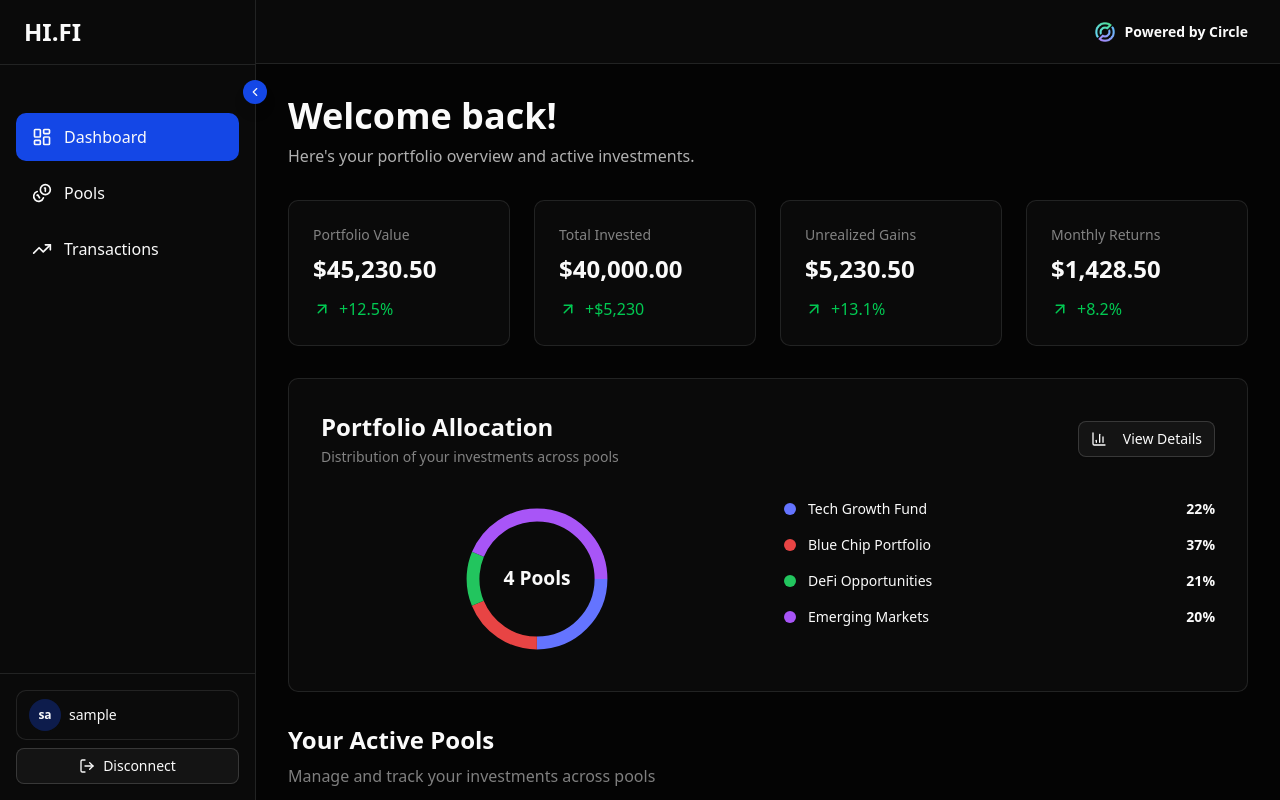
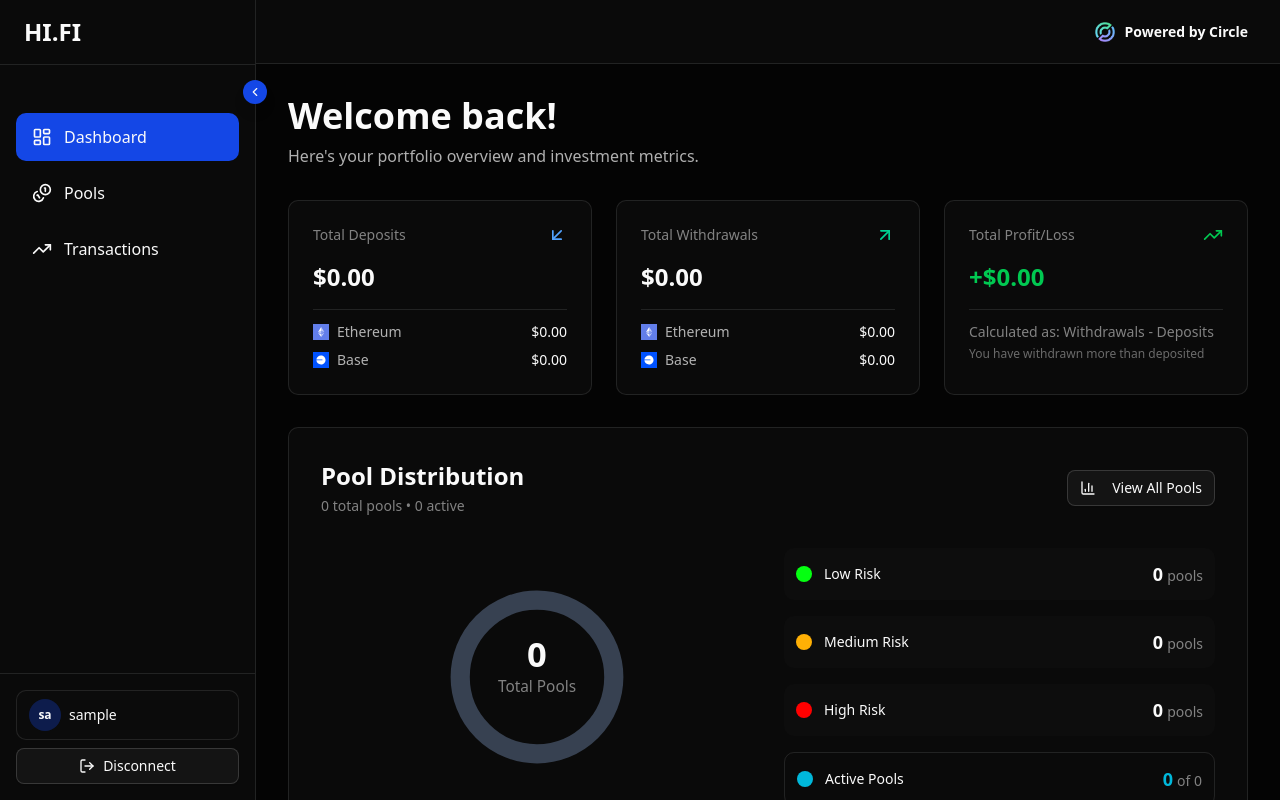
Before and after one commit to Craig-Rosario/HI.FI, a Next.js app in the folder hifi/: page /user/dashboard in a window 1280 px wide. Built offline with nearby package versions, Linux system fonts and the light colour scheme; sample sign-in values are in the browser's storage.

Commit message:
Dashboard Changes

```diff
--- a/hifi/app/user/dashboard/page.tsx
+++ b/hifi/app/user/dashboard/page.tsx
@@ -1,245 +1,411 @@
 'use client'
 
-import { TrendingUp, ArrowUpRight, ArrowDownLeft, BarChart3 } from 'lucide-react'
+import { useState, useEffect, useCallback } from 'react'
+import { TrendingUp, TrendingDown, ArrowUpRight, ArrowDownLeft, BarChart3, Loader2 } from 'lucide-react'
 import { Button } from '@/components/ui/button'
+import { useAuth } from '@/contexts/AuthContext'
+import Image from 'next/image'
 
-const metrics = [
-  {
-    label: 'Portfolio Value',
-    value: '$45,230.50',
-    change: '+12.5%',
-    trend: 'up',
-  },
-  {
-    label: 'Total Invested',
-    value: '$40,000.00',
-    change: '+$5,230',
-    trend: 'up',
-  },
-  {
-    label: 'Unrealized Gains',
-    value: '$5,230.50',
-    change: '+13.1%',
-    trend: 'up',
-  },
-  {
-    label: 'Monthly Returns',
-    value: '$1,428.50',
-    change: '+8.2%',
-    trend: 'up',
-  },
-]
+interface Transaction {
+  _id: string
+  type: 'deposit' | 'withdrawal'
+  chain: 'ETH' | 'BASE'
+  amount: string
+  status: string
+}
 
-const activePools = [
-  {
-    id: 1,
-    name: 'Tech Growth Fund',
-    strategy: 'Technology sector focus',
-    invested: '$10,000.00',
-    value: '$11,250.00',
-    return: '+12.5%',
-    apy: '28%',
-    members: 342,
-  },
-  {
-    id: 2,
-    name: 'Blue Chip Portfolio',
-    strategy: 'Large-cap stable',
-    invested: '$15,000.00',
-    value: '$16,875.00',
-    return: '+12.5%',
-    apy: '18%',
-    members: 1205,
-  },
-  {
-    id: 3,
-    name: 'DeFi Opportunities',
-    strategy: 'DeFi protocol exposure',
-    invested: '$8,500.00',
-    value: '$9,587.50',
-    return: '+12.8%',
-    apy: '45%',
-    members: 567,
-  },
-  {
-    id: 4,
-    name: 'Emerging Markets',
-    strategy: 'Growth-focused strategy',
-    invested: '$6,500.00',
-    value: '$7,517.50',
-    return: '+15.7%',
-    apy: '32%',
-    members: 234,
-  },
-]
+interface Pool {
+  _id: string
+  name: string
+  riskLevel: 'low' | 'medium' | 'high'
+  state: string
+  tvl: string
+  apy: string
+}
+
+interface DashboardData {
+  totalDeposits: number
+  totalWithdrawals: number
+  depositsByChain: { ETH: number; BASE: number }
+  withdrawalsByChain: { ETH: number; BASE: number }
+  profitLoss: number
+  totalPools: number
+  activePools: number
+  poolsByRisk: { low: number; medium: number; high: number }
+  pools: Pool[]
+}
 
 export default function DashboardPage() {
+  const { user } = useAuth()
+  const [data, setData] = useState<DashboardData | null>(null)
+  const [isLoading, setIsLoading] = useState(true)
+
+  const fetchDashboardData = useCallback(async () => {
+    if (!user?.walletAddress) {
+      setIsLoading(false)
+      return
+    }
+
+    try {
+      // Fetch transactions and pools in parallel
+      const [txResponse, poolsResponse] = await Promise.all([
+        fetch(`/api/transactions?userAddress=${user.walletAddress}&page=1&type=all`),
+        fetch('/api/pools'),
+      ])
+
+      // Also fetch all transactions (without pagination limit) for accurate totals
+      const allTxResponse = await fetch(`/api/transactions?userAddress=${user.walletAddress}&page=1&type=all`)
+
+      const txData = await allTxResponse.json()
+      const poolsData = await poolsResponse.json()
+
+      // Calculate transaction metrics
+      let totalDeposits = 0
+      let totalWithdrawals = 0
+      const depositsByChain = { ETH: 0, BASE: 0 }
+      const withdrawalsByChain = { ETH: 0, BASE: 0 }
+
+      const transactions: Transaction[] = txData.transactions || []
+
+      // Fetch all pages if there are more
+      let currentPage = 1
+      let allTransactions = [...transactions]
+
+      if (txData.pagination?.totalPages > 1) {
+        for (let page = 2; page <= txData.pagination.totalPages; page++) {
+          const pageResponse = await fetch(
+            `/api/transactions?userAddress=${user.walletAddress}&page=${page}&type=all`
+          )
+          const pageData = await pageResponse.json()
+          allTransactions = [...allTransactions, ...(pageData.transactions || [])]
+        }
+      }
+
+      allTransactions.forEach((tx: Transaction) => {
+        const amount = parseFloat(tx.amount) || 0
+        if (tx.type === 'deposit') {
+          totalDeposits += amount
+          if (tx.chain === 'ETH') depositsByChain.ETH += amount
+          else if (tx.chain === 'BASE') depositsByChain.BASE += amount
+        } else if (tx.type === 'withdrawal') {
+          totalWithdrawals += amount
+          if (tx.chain === 'ETH') withdrawalsByChain.ETH += amount
+          else if (tx.chain === 'BASE') withdrawalsByChain.BASE += amount
+        }
+      })
+
+      // Calculate pool metrics
+      const pools: Pool[] = poolsData.success ? poolsData.data : []
+      const poolsByRisk = { low: 0, medium: 0, high: 0 }
+      let activePools = 0
+
+      pools.forEach((pool: Pool) => {
+        if (pool.riskLevel === 'low') poolsByRisk.low++
+        else if (pool.riskLevel === 'medium') poolsByRisk.medium++
+        else if (pool.riskLevel === 'high') poolsByRisk.high++
+
+        if (pool.state === 'COLLECTING' || pool.state === 'DEPLOYED' || pool.state === 'ACTIVE') {
+          activePools++
+        }
+      })
+
+      setData({
+        totalDeposits,
+        totalWithdrawals,
+        depositsByChain,
+        withdrawalsByChain,
+        profitLoss: totalWithdrawals - totalDeposits,
+        totalPools: pools.length,
+        activePools,
+        poolsByRisk,
+        pools,
+      })
+    } catch (error) {
+      console.error('Error fetching dashboard data:', error)
+    } finally {
+      setIsLoading(false)
+    }
+  }, [user?.walletAddress])
+
+  useEffect(() => {
+    fetchDashboardData()
+  }, [fetchDashboardData])
+
+  const formatCurrency = (value: number) => {
+    return value.toLocaleString('en-US', {
+      minimumFractionDigits: 2,
+      maximumFractionDigits: 2,
+    })
+  }
+
+  // Calculate donut chart segments
+  const getDonutSegments = () => {
+    if (!data) return []
+
+    const total = data.poolsByRisk.low + data.poolsByRisk.medium + data.poolsByRisk.high
+    if (total === 0) return []
+
+    const circumference = 2 * Math.PI * 40 // r=40
+    const segments = []
+    let offset = 0
+
+    if (data.poolsByRisk.low > 0) {
+      const length = (data.poolsByRisk.low / total) * circumference
+      segments.push({ color: '#05FF11', length, offset, label: 'Low Risk', count: data.poolsByRisk.low })
+      offset -= length
+    }
+    if (data.poolsByRisk.medium > 0) {
+      const length = (data.poolsByRisk.medium / total) * circumference
+      segments.push({ color: '#FFB005', length, offset, label: 'Medium Risk', count: data.poolsByRisk.medium })
+      offset -= length
+    }
+    if (data.poolsByRisk.high > 0) {
+      const length = (data.poolsByRisk.high / total) * circumference
+      segments.push({ color: '#FF0000', length, offset, label: 'High Risk', count: data.poolsByRisk.high })
+      offset -= length
+    }
+
+    return segments
+  }
+
+  if (isLoading) {
+    return (
+      <div className="p-6 md:p-8 flex items-center justify-center min-h-[60vh]">
+        <div className="flex items-center gap-3">
+          <Loader2 className="h-6 w-6 animate-spin" />
+          <span>Loading dashboard...</span>
+        </div>
+      </div>
+    )
+  }
+
+  const segments = getDonutSegments()
+
   return (
     <div className="p-6 md:p-8 space-y-8">
       {/* Welcome Section */}
       <div>
         <h1 className="text-4xl font-bold mb-2">Welcome back!</h1>
         <p className="text-foreground/70">
-          Here's your portfolio overview and active investments.
+          Here&apos;s your portfolio overview and investment metrics.
         </p>
       </div>
 
       {/* Metrics Grid */}
-      <div className="grid md:grid-cols-4 gap-6">
-        {metrics.map((metric, idx) => (
-          <div
-            key={idx}
-            className="bg-card border border-border rounded-lg p-6"
-          >
-            <p className="text-sm text-foreground/50 mb-2">{metric.label}</p>
-            <h3 className="text-2xl font-bold mb-3">{metric.value}</h3>
-            <div className="flex items-center gap-2">
-              {metric.trend === 'up' ? (
-                <ArrowUpRight size={18} className="text-green-500" />
-              ) : (
-                <ArrowDownLeft size={18} className="text-destructive" />
-              )}
-              <span className={metric.trend === 'up' ? 'text-green-500' : 'text-destructive'}>
-                {metric.change}
-              </span>
+      <div className="grid md:grid-cols-3 gap-6">
+        {/* Total Deposits */}
+        <div className="bg-card border border-border rounded-lg p-6">
+          <div className="flex items-center justify-between mb-4">
+            <p className="text-sm text-foreground/50">Total Deposits</p>
+            <ArrowDownLeft size={20} className="text-blue-400" />
+          </div>
+          <h3 className="text-2xl font-bold mb-4">
+            ${formatCurrency(data?.totalDeposits || 0)}
+          </h3>
+          <div className="space-y-2 pt-3 border-t border-border">
+            <div className="flex items-center justify-between text-sm">
+              <div className="flex items-center gap-2">
+                <Image src="/images/eth.svg" alt="ETH" width={16} height={16} />
+                <span className="text-foreground/70">Ethereum</span>
+              </div>
+              <span className="font-medium">${formatCurrency(data?.depositsByChain.ETH || 0)}</span>
+            </div>
+            <div className="flex items-center justify-between text-sm">
+              <div className="flex items-center gap-2">
+                <Image src="/images/base.svg" alt="BASE" width={16} height={16} />
+                <span className="text-foreground/70">Base</span>
+              </div>
+              <span className="font-medium">${formatCurrency(data?.depositsByChain.BASE || 0)}</span>
             </div>
           </div>
-        ))}
+        </div>
+
+        {/* Total Withdrawals */}
+        <div className="bg-card border border-border rounded-lg p-6">
+          <div className="flex items-center justify-between mb-4">
+            <p className="text-sm text-foreground/50">Total Withdrawals</p>
+            <ArrowUpRight size={20} className="text-emerald-400" />
+          </div>
+          <h3 className="text-2xl font-bold mb-4">
+            ${formatCurrency(data?.totalWithdrawals || 0)}
+          </h3>
+          <div className="space-y-2 pt-3 border-t border-border">
+            <div className="flex items-center justify-between text-sm">
+              <div className="flex items-center gap-2">
+                <Image src="/images/eth.svg" alt="ETH" width={16} height={16} />
+                <span className="text-foreground/70">Ethereum</span>
+              </div>
+              <span className="font-medium">${formatCurrency(data?.withdrawalsByChain.ETH || 0)}</span>
+            </div>
+            <div className="flex items-center justify-between text-sm">
+              <div className="flex items-center gap-2">
+                <Image src="/images/base.svg" alt="BASE" width={16} height={16} />
+                <span className="text-foreground/70">Base</span>
+              </div>
+              <span className="font-medium">${formatCurrency(data?.withdrawalsByChain.BASE || 0)}</span>
+            </div>
+          </div>
+        </div>
+
+        {/* Profit/Loss */}
+        <div className="bg-card border border-border rounded-lg p-6">
+          <div className="flex items-center justify-between mb-4">
+            <p className="text-sm text-foreground/50">Total Profit/Loss</p>
+            {(data?.profitLoss || 0) >= 0 ? (
+              <TrendingUp size={20} className="text-green-500" />
+            ) : (
+              <TrendingDown size={20} className="text-destructive" />
+            )}
+          </div>
+          <h3
+            className={`text-2xl font-bold mb-4 ${
+              (data?.profitLoss || 0) >= 0 ? 'text-green-500' : 'text-destructive'
+            }`}
+          >
+            {(data?.profitLoss || 0) >= 0 ? '+' : '-'}${formatCurrency(Math.abs(data?.profitLoss || 0))}
+          </h3>
+          <div className="pt-3 border-t border-border">
+            <p className="text-sm text-foreground/50">
+              Calculated as: Withdrawals - Deposits
+            </p>
+            <p className="text-xs text-foreground/40 mt-1">
+              {(data?.profitLoss || 0) >= 0
+                ? 'You have withdrawn more than deposited'
+                : 'Your funds are currently invested in pools'}
+            </p>
+          </div>
+        </div>
       </div>
 
-      {/* Portfolio Chart Section */}
+      {/* Pool Stats Section */}
       <div className="bg-card border border-border rounded-lg p-4 md:p-8">
         <div className="flex flex-col sm:flex-row sm:items-center justify-between mb-8 gap-4">
           <div>
-            <h2 className="text-2xl font-bold">Portfolio Allocation</h2>
+            <h2 className="text-2xl font-bold">Pool Distribution</h2>
             <p className="text-foreground/50 text-sm mt-1">
-              Distribution of your investments across pools
+              {data?.totalPools || 0} total pools • {data?.activePools || 0} active
             </p>
           </div>
-          <Button variant="outline" className="border-border hover:bg-secondary/20 bg-transparent whitespace-nowrap">
+          <Button
+            variant="outline"
+            className="border-border hover:bg-secondary/20 bg-transparent whitespace-nowrap"
+            onClick={() => (window.location.href = '/user/pools')}
+          >
             <BarChart3 size={18} className="mr-2" />
-            View Details
+            View All Pools
           </Button>
         </div>
         <div className="grid md:grid-cols-2 gap-8">
+          {/* Donut Chart */}
           <div className="flex items-center justify-center">
-            <svg viewBox="0 0 100 100" className="w-40 h-40">
-              <circle cx="50" cy="50" r="40" fill="none" stroke="url(#gradient1)" strokeWidth="8" strokeDasharray="62.8 314" />
-              <circle cx="50" cy="50" r="40" fill="none" stroke="url(#gradient2)" strokeWidth="8" strokeDasharray="47.1 314" strokeDashoffset="-62.8" />
-              <circle cx="50" cy="50" r="40" fill="none" stroke="url(#gradient3)" strokeWidth="8" strokeDasharray="31.4 314" strokeDashoffset="-109.9" />
-              <circle cx="50" cy="50" r="40" fill="none" stroke="url(#gradient4)" strokeWidth="8" strokeDasharray="172.7 314" strokeDashoffset="-141.3" />
-              <defs>
-                <linearGradient id="gradient1" x1="0%" y1="0%" x2="100%" y2="100%">
-                  <stop offset="0%" style={{ stopColor: 'rgb(100, 116, 255)' }} />
-                  <stop offset="100%" style={{ stopColor: 'rgb(100, 116, 255)' }} />
-                </linearGradient>
-                <linearGradient id="gradient2" x1="0%" y1="0%" x2="100%" y2="100%">
-                  <stop offset="0%" style={{ stopColor: 'rgb(232, 68, 68)' }} />
-                  <stop offset="100%" style={{ stopColor: 'rgb(232, 68, 68)' }} />
-                </linearGradient>
-                <linearGradient id="gradient3" x1="0%" y1="0%" x2="100%" y2="100%">
-                  <stop offset="0%" style={{ stopColor: 'rgb(34, 197, 94)' }} />
-                  <stop offset="100%" style={{ stopColor: 'rgb(34, 197, 94)' }} />
-                </linearGradient>
-                <linearGradient id="gradient4" x1="0%" y1="0%" x2="100%" y2="100%">
-                  <stop offset="0%" style={{ stopColor: 'rgb(168, 85, 247)' }} />
-                  <stop offset="100%" style={{ stopColor: 'rgb(168, 85, 247)' }} />
-                </linearGradient>
-              </defs>
-              <text x="50" y="50" textAnchor="middle" dy="0.3em" className="text-xs font-bold fill-foreground">
-                4 Pools
+            <svg viewBox="0 0 100 100" className="w-48 h-48">
+              {segments.length > 0 ? (
+                segments.map((segment, idx) => (
+                  <circle
+                    key={idx}
+                    cx="50"
+                    cy="50"
+                    r="40"
+                    fill="none"
+                    stroke={segment.color}
+                    strokeWidth="10"
+                    strokeDasharray={`${segment.length} ${2 * Math.PI * 40}`}
+                    strokeDashoffset={segment.offset}
+                    transform="rotate(-90 50 50)"
+                  />
+                ))
+              ) : (
+                <circle
+                  cx="50"
+                  cy="50"
+                  r="40"
+                  fill="none"
+                  stroke="#374151"
+                  strokeWidth="10"
+                />
+              )}
+              <text
+                x="50"
+                y="45"
+                textAnchor="middle"
+                className="text-lg font-bold fill-foreground"
+              >
+                {data?.totalPools || 0}
+              </text>
+              <text
+                x="50"
+                y="58"
+                textAnchor="middle"
+                className="text-[8px] fill-foreground/50"
+              >
+                Total Pools
               </text>
             </svg>
           </div>
+
+          {/* Legend */}
           <div className="space-y-4">
-            <div className="flex items-center justify-between">
+            <div className="flex items-center justify-between p-3 bg-secondary/10 rounded-lg">
               <div className="flex items-center gap-3">
-                <div className="w-3 h-3 rounded-full" style={{ backgroundColor: 'rgb(100, 116, 255)' }} />
-                <span className="text-sm">Tech Growth Fund</span>
+                <div className="w-4 h-4 rounded-full" style={{ backgroundColor: '#05FF11' }} />
+                <span className="text-sm font-medium">Low Risk</span>
               </div>
-              <span className="text-sm font-semibold">22%</span>
+              <div className="text-right">
+                <span className="text-lg font-bold">{data?.poolsByRisk.low || 0}</span>
+                <span className="text-sm text-foreground/50 ml-1">pools</span>
+              </div>
             </div>
-            <div className="flex items-center justify-between">
+            <div className="flex items-center justify-between p-3 bg-secondary/10 rounded-lg">
               <div className="flex items-center gap-3">
-                <div className="w-3 h-3 rounded-full" style={{ backgroundColor: 'rgb(232, 68, 68)' }} />
-                <span className="text-sm">Blue Chip Portfolio</span>
+                <div className="w-4 h-4 rounded-full" style={{ backgroundColor: '#FFB005' }} />
+                <span className="text-sm font-medium">Medium Risk</span>
               </div>
-              <span className="text-sm font-semibold">37%</span>
+              <div className="text-right">
+                <span className="text-lg font-bold">{data?.poolsByRisk.medium || 0}</span>
+                <span className="text-sm text-foreground/50 ml-1">pools</span>
+              </div>
             </div>
-            <div className="flex items-center justify-between">
+            <div className="flex items-center justify-between p-3 bg-secondary/10 rounded-lg">
               <div className="flex items-center gap-3">
-                <div className="w-3 h-3 rounded-full" style={{ backgroundColor: 'rgb(34, 197, 94)' }} />
-                <span className="text-sm">DeFi Opportunities</span>
+                <div className="w-4 h-4 rounded-full" style={{ backgroundColor: '#FF0000' }} />
+                <span className="text-sm font-medium">High Risk</span>
               </div>
-              <span className="text-sm font-semibold">21%</span>
+              <div className="text-right">
+                <span className="text-lg font-bold">{data?.poolsByRisk.high || 0}</span>
+                <span className="text-sm text-foreground/50 ml-1">pools</span>
+              </div>
             </div>
-            <div className="flex items-center justify-between">
+            <div className="flex items-center justify-between p-3 border border-border rounded-lg">
               <div className="flex items-center gap-3">
-                <div className="w-3 h-3 rounded-full" style={{ backgroundColor: 'rgb(168, 85, 247)' }} />
-                <span className="text-sm">Emerging Markets</span>
+                <div className="w-4 h-4 rounded-full bg-cyan-500" />
+                <span className="text-sm font-medium">Active Pools</span>
               </div>
-              <span className="text-sm font-semibold">20%</span>
+              <div className="text-right">
+                <span className="text-lg font-bold text-cyan-500">{data?.activePools || 0}</span>
+                <span className="text-sm text-foreground/50 ml-1">of {data?.totalPools || 0}</span>
+              </div>
             </div>
           </div>
         </div>
       </div>
 
-      {/* Active Pools */}
-      <div>
-        <div className="mb-6">
-          <h2 className="text-2xl font-bold mb-2">Your Active Pools</h2>
-          <p className="text-foreground/50">
-            Manage and track your investments across pools
-          </p>
+      {/* Quick Stats */}
+      <div className="grid md:grid-cols-4 gap-4">
+        <div className="bg-card border border-border rounded-lg p-4 text-center">
+          <p className="text-2xl font-bold" style={{ color: '#05FF11' }}>{data?.poolsByRisk.low || 0}</p>
+          <p className="text-sm text-foreground/50">Low Risk Pools</p>
         </div>
-        <div className="grid md:grid-cols-2 gap-6">
-          {activePools.map((pool) => (
-            <div
-              key={pool.id}
-              className="bg-card border border-border rounded-lg p-6 hover:border-blue-500/50 transition"
-            >
-              <div className="flex items-start justify-between mb-4">
-                <div>
-                  <h3 className="font-bold text-lg">{pool.name}</h3>
-                  <p className="text-sm text-gray-400">{pool.strategy}</p>
-                </div>
-                <div className="text-right">
-                  <p className="text-sm text-gray-400">APY</p>
-                  <p className="text-xl font-bold text-red-400">{pool.apy}</p>
-                </div>
-              </div>
-
-              <div className="space-y-3 mb-4">
-                <div className="flex justify-between text-sm">
-                  <span className="text-gray-400">Your Investment</span>
-                  <span className="font-semibold">{pool.invested}</span>
-                </div>
-                <div className="flex justify-between text-sm">
-                  <span className="text-gray-400">Current Value</span>
-                  <span className="font-semibold text-green-500">{pool.value}</span>
-                </div>
-                <div className="w-full bg-gray-800 rounded-full h-2">
-                  <div
-                    className="bg-linear-to-r from-gray-600 via-gray-500 to-white h-2 rounded-full"
-                    style={{ width: '75%' }}
-                  />
-                </div>
-                <div className="flex justify-between text-xs">
-                  <span className="text-gray-400">Performance</span>
-                  <span className="text-green-500">{pool.return}</span>
-                </div>
-              </div>
-
-              <div className="flex items-center justify-between pt-4 border-t border-gray-800">
-                <span className="text-xs text-gray-400">
-                  {pool.members.toLocaleString()} members
-                </span>
-                <Button size="sm" className="bg-blue-600 hover:bg-blue-700 text-white">
-                  Manage
-                </Button>
-              </div>
-            </div>
-          ))}
+        <div className="bg-card border border-border rounded-lg p-4 text-center">
+          <p className="text-2xl font-bold" style={{ color: '#FFB005' }}>{data?.poolsByRisk.medium || 0}</p>
+          <p className="text-sm text-foreground/50">Medium Risk Pools</p>
+        </div>
+        <div className="bg-card border border-border rounded-lg p-4 text-center">
+          <p className="text-2xl font-bold" style={{ color: '#FF0000' }}>{data?.poolsByRisk.high || 0}</p>
+          <p className="text-sm text-foreground/50">High Risk Pools</p>
+        </div>
+        <div className="bg-card border border-border rounded-lg p-4 text-center">
+          <p className="text-2xl font-bold text-cyan-500">{data?.activePools || 0}</p>
+          <p className="text-sm text-foreground/50">Active Pools</p>
         </div>
       </div>
     </div>
```
